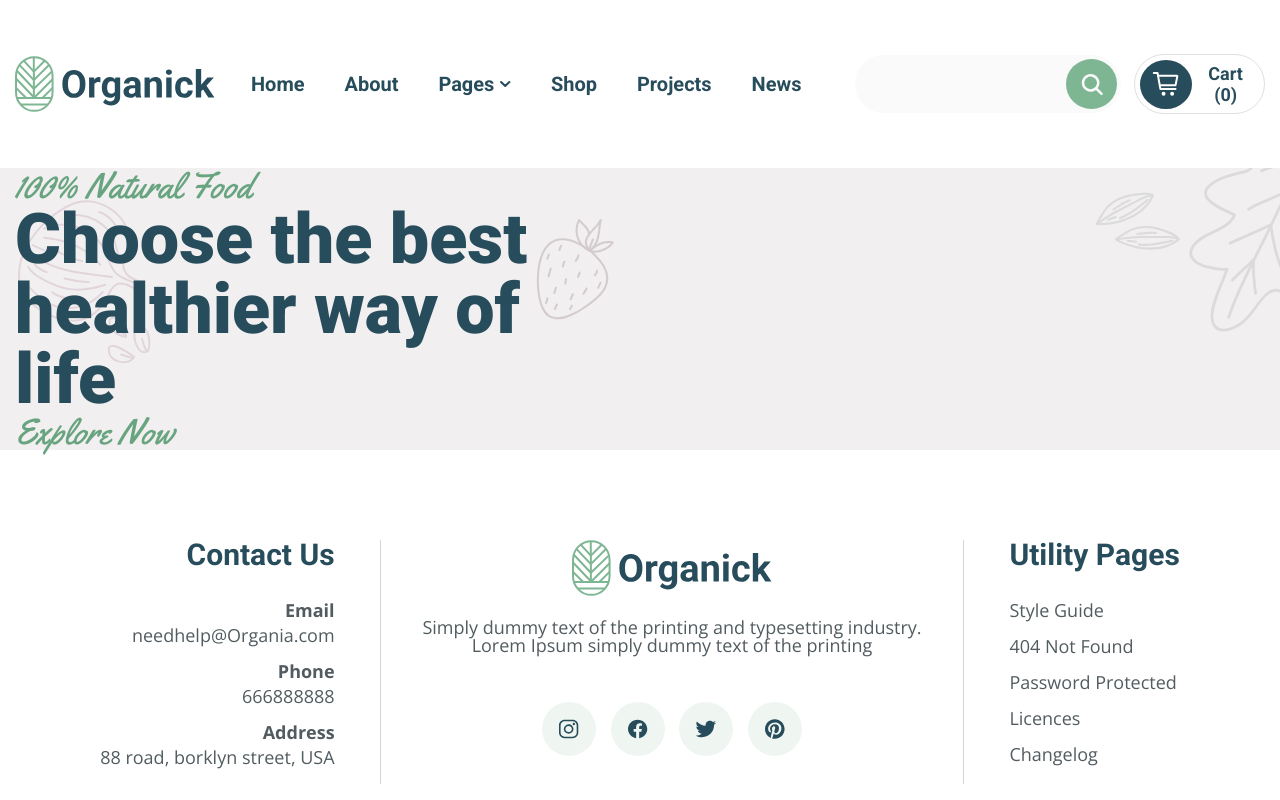
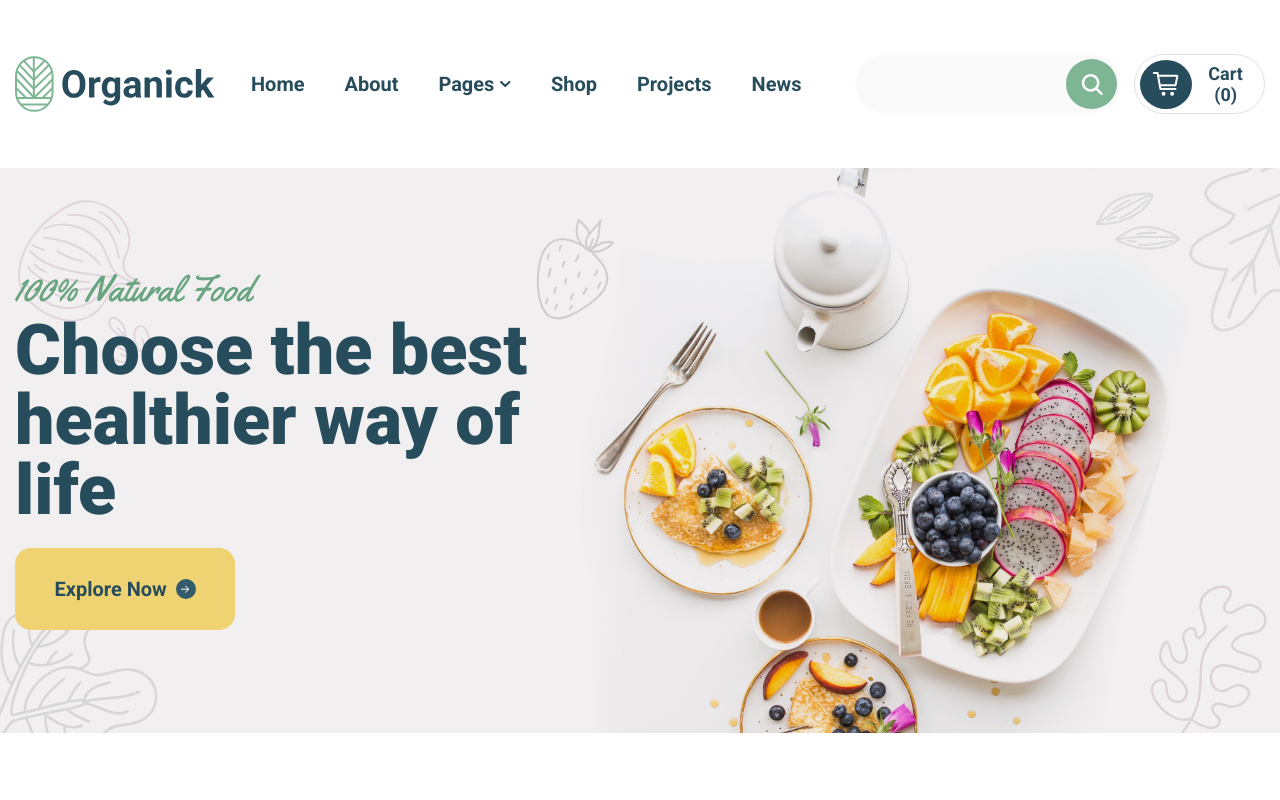
Before and after one commit to tkach-v/OrganickStore, a React (Create React App) app: page / in a window 1280 px wide. Shown: the top 800 px of the page. Built offline with nearby package versions, Linux system fonts and the light colour scheme.

Commit message:
finishe promo section

```diff
--- a/src/components/common/Logo.jsx
+++ b/src/components/common/Logo.jsx
@@ -2,12 +2,12 @@ import React from 'react';
 
 function Logo(props) {
   return (
-    <div style={{'z-index': props.zIndex}}>
+    <div style={{zIndex: props.zIndex}}>
       <a href="/">
         <img src="./img/common/logo.svg" alt="Logo"/>
       </a>
     </div>
-);
+  );
 }
 
 export default Logo;
--- a/src/components/promo/Promo.jsx
+++ b/src/components/promo/Promo.jsx
@@ -1,6 +1,6 @@
 import React from 'react';
 import styled from "styled-components";
-import {Button, Container, Subtitle, Title} from "../../styles/common";
+import {Button, ButtonArrow, Container, CorrectedImage, Subtitle, Title} from "../../styles/common";
 
 const StyledPromo = styled.div`
   background-color: #F1EFF0;
@@ -18,6 +18,21 @@ const PromoInner = styled(Container)`
 
 const PromoContent = styled.div`
   max-width: 530px;
+  width: 100%;
+  @media (max-width: ${props => props.theme.breakpoints.medium}) {
+    padding: 3rem 0;
+    text-align: center;
+    max-width: none;
+    display: flex;
+    flex-direction: column;
+    align-items: center;
+  }
+`
+
+const PromoImgContainer = styled.div`
+  @media (max-width: ${props => props.theme.breakpoints.medium}) {
+    display: none;
+  }
 `
 
 function Promo() {
@@ -27,11 +42,16 @@ function Promo() {
         <PromoContent>
           <Subtitle>100% Natural Food</Subtitle>
           <Title>Choose the best healthier way of life</Title>
-          <Button>Explore Now</Button>
+          <Button $marginTop="1.28rem">
+            <div>Explore Now</div>
+            <ButtonArrow>
+              <img src="./img/common/arrow.svg" alt=""/>
+            </ButtonArrow>
+          </Button>
         </PromoContent>
-        <div>
-          {/*<img src="./img/promo/image.png" alt="Promo image"/>*/}
-        </div>
+        <PromoImgContainer>
+          <CorrectedImage src="./img/promo/image.png" alt="Promo image"/>
+        </PromoImgContainer>
       </PromoInner>
     </StyledPromo>
   );
--- a/src/styles/common.js
+++ b/src/styles/common.js
@@ -11,6 +11,7 @@ export const Subtitle = styled.div`
   font-size: 2rem;
   font-weight: 400;
   color: ${props => props.color || '#68A47F'};
+  padding-bottom: 0.44rem;
 `
 
 export const Title = styled.div`
@@ -20,9 +21,40 @@ export const Title = styled.div`
   font-weight: 800;
 `
 
-export const Button = styled.div`
-  color: #68A47F;
-  font-family: Yellowtail, sans-serif;
-  font-size: 2rem;
-  font-weight: 400;
+export const Button = styled.button`
+  margin-top: ${props => props.$marginTop};
+  margin-bottom: ${props => props.$marginBottom};
+  color: ${props => (props.$color || props.theme.colors.title)};
+  background-color: ${props => (props.$backgroundColor || '#EFD372')};
+  padding: ${props => (props.$paddingY || '1.6rem')} ${props => (props.$paddingX || '2.2rem')};
+  border: ${props => (props.$border || 'none')};
+  font-family: Roboto, sans-serif;
+  font-size: 1.11111rem;
+  font-weight: 700;
+  display: flex;
+  align-items: center;
+  gap: 0.5rem;
+  border-radius: 0.88rem;
+  transition: all 0.2s ease-in-out;
+  @media (min-width: ${props => props.theme.breakpoints.medium}) {
+    &:hover {
+      scale: 1.1;
+    }
+  }
 `
+
+export const ButtonArrow = styled.div`
+  background-color: #335B6B;
+  border-radius: 50%;
+  height: 20px;
+  width: 20px;
+  display: flex;
+  align-items: center;
+  justify-content: center;
+`
+
+export const CorrectedImage = styled.img`
+  width: 100%;
+  height: auto;
+  mix-blend-mode: multiply;
+`
--- a/src/styles/theme.js
+++ b/src/styles/theme.js
@@ -7,7 +7,6 @@ export const baseTheme = {
   breakpoints: {
     large: '1200px',
     medium: '1024px',
-    small: '400px',
   },
 
   container: {
```
